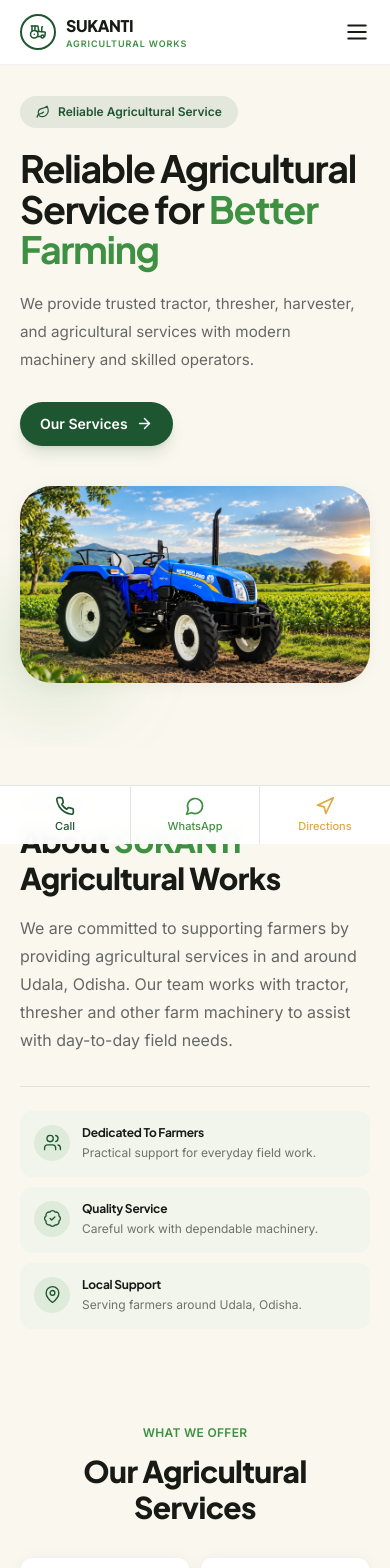
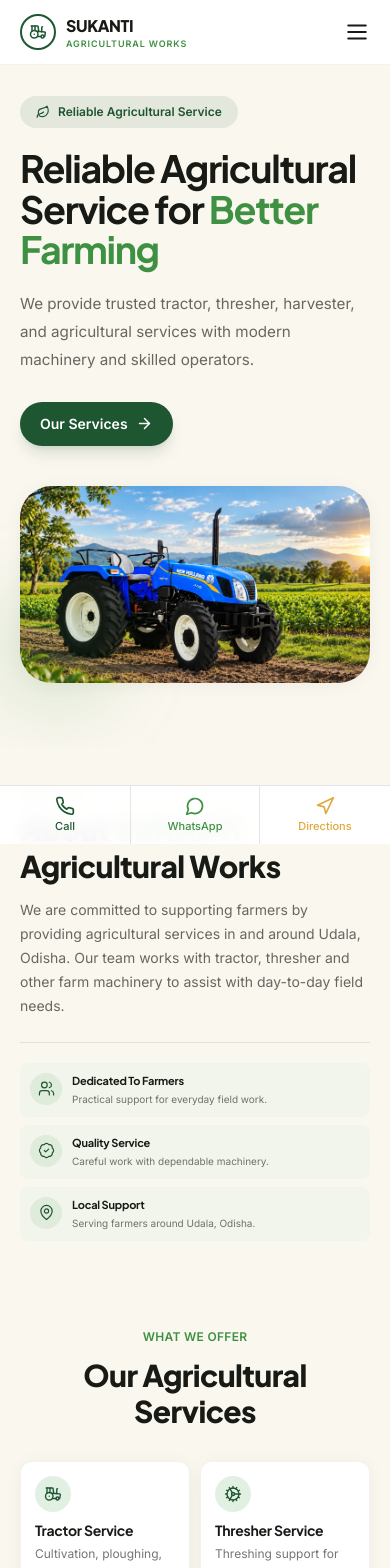
Before and after one commit to amandv123/sukanti-agricultural-works, a React (Vite) app: page / in a window 390 px wide. Shown: the top 1568 px of the page. Built offline with nearby package versions, Linux system fonts and the light colour scheme; the HTML template or start-up script is replaced by a standard one.

Commit message:
Tighten mobile about cards

```diff
--- a/src/components/About.tsx
+++ b/src/components/About.tsx
@@ -4,7 +4,7 @@ import { business } from '../data/business'
 
 export default function About() {
   return (
-    <section id="about" className="py-12 sm:py-24">
+    <section id="about" className="py-10 sm:py-24">
       <div className="mx-auto max-w-7xl px-5 sm:px-8">
         <motion.div
           initial={{ opacity: 0, y: 16 }}
@@ -14,12 +14,12 @@ export default function About() {
           className="max-w-3xl"
         >
           <p className="section-label">About Us</p>
-          <h2 className="mt-3 font-display font-extrabold text-3xl leading-tight text-brand-ink sm:text-4xl">
+          <h2 className="mt-2 font-display font-extrabold text-3xl leading-tight text-brand-ink sm:mt-3 sm:text-4xl">
             About <span className="text-brand-fresh">SUKANTI</span>
             <br />
             Agricultural Works
           </h2>
-          <p className="mt-4 sm:mt-5 max-w-2xl text-base leading-7 text-brand-ink/65 sm:text-lg">
+          <p className="mt-3 max-w-2xl text-sm leading-6 text-brand-ink/65 sm:mt-5 sm:text-lg sm:leading-7">
             We are committed to supporting farmers by providing agricultural
             services in and around {business.areaServed}. Our team works with
             tractor, thresher and other farm machinery to assist with
@@ -27,7 +27,7 @@ export default function About() {
           </p>
         </motion.div>
 
-        <div className="mt-8 sm:mt-10 grid gap-2.5 sm:grid-cols-3 sm:gap-6 border-t border-brand-ink/10 pt-6 sm:pt-8">
+        <div className="mt-6 grid gap-2 border-t border-brand-ink/10 pt-5 sm:mt-10 sm:grid-cols-3 sm:gap-6 sm:pt-8">
           {[
             { icon: Users, title: 'Dedicated To Farmers', text: 'Practical support for everyday field work.' },
             { icon: BadgeCheck, title: 'Quality Service', text: 'Careful work with dependable machinery.' },
@@ -39,14 +39,14 @@ export default function About() {
               whileInView={{ opacity: 1, y: 0 }}
               viewport={{ once: true, amount: 0.4 }}
               transition={{ duration: 0.4, delay: i * 0.06 }}
-              className="flex gap-3 rounded-xl bg-brand-surface p-3.5 sm:gap-4 sm:rounded-2xl sm:p-5"
+              className="flex gap-2.5 rounded-lg bg-brand-surface p-2.5 sm:gap-4 sm:rounded-2xl sm:p-5"
             >
-              <span className="flex h-9 w-9 shrink-0 items-center justify-center rounded-full bg-brand-fresh/10 text-brand-deep sm:h-11 sm:w-11">
-                <Icon size={19} strokeWidth={1.7} />
+              <span className="flex h-8 w-8 shrink-0 items-center justify-center rounded-full bg-brand-fresh/10 text-brand-deep sm:h-11 sm:w-11">
+                <Icon size={17} strokeWidth={1.7} />
               </span>
               <div className="min-w-0">
-                <h3 className="text-xs font-bold text-brand-ink sm:text-base">{title}</h3>
-                <p className="mt-0.5 text-xs leading-5 text-brand-ink/60 sm:mt-1 sm:text-sm sm:leading-6">{text}</p>
+                <h3 className="text-[11px] font-bold leading-4 text-brand-ink sm:text-base">{title}</h3>
+                <p className="mt-0.5 text-[10px] leading-4 text-brand-ink/60 sm:mt-1 sm:text-sm sm:leading-6">{text}</p>
               </div>
             </motion.div>
           ))}
```
